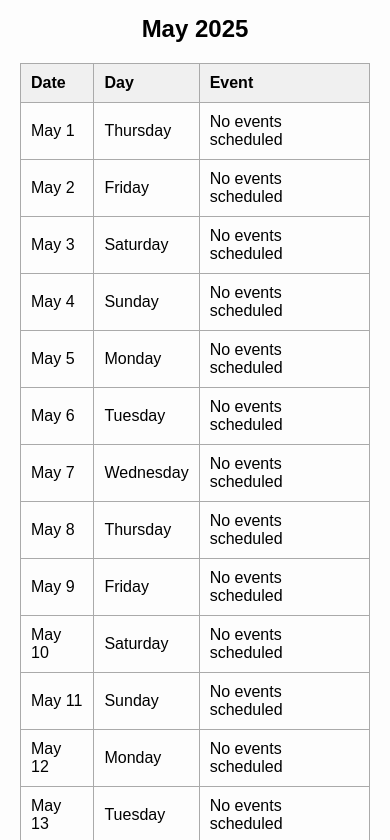
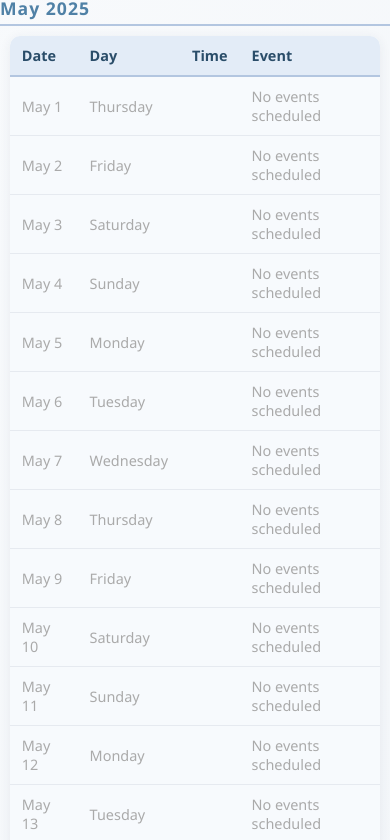
Before and after one commit to zaincbs/Family-Schedule, a plain HTML site: page index.html in a window 390 px wide. Shown: the part 102-942 px from the top of the page. Drawn offline with Linux system fonts and the light colour scheme.

Commit message:
beautify added

```diff
--- a/index.html
+++ b/index.html
@@ -5,33 +5,79 @@
   <title>Calendar: May - August 2025</title>
   <style>
     body {
-      font-family: Arial, sans-serif;
-      margin: 20px;
-      background-color: #fdfdfd;
+      font-family: 'Segoe UI', Arial, sans-serif;
+      margin: 0;
+      background: linear-gradient(120deg, #f8fafc 0%, #e0e7ef 100%);
+      color: #222;
     }
-    h1, h2 {
-      text-align: center;
+    h1 {
+      margin-top: 30px;
+      font-size: 2.2em;
+      letter-spacing: 1px;
+      color: #2a4d69;
     }
-    table {
-      width: 100%;
-      border-collapse: collapse;
-      margin-bottom: 40px;
+    h2 {
+      margin-top: 40px;
+      margin-bottom: 10px;
+      color: #4f81a6;
+      border-bottom: 2px solid #b3c6e0;
+      padding-bottom: 4px;
+      font-size: 1.3em;
+      letter-spacing: 1px;
+    }
+    .calendar-table {
+      width: 95%;
+      margin: 0 auto 40px auto;
+      border-collapse: separate;
+      border-spacing: 0;
+      box-shadow: 0 2px 12px rgba(44,62,80,0.07);
+      background: #fff;
+      border-radius: 10px;
+      overflow: hidden;
     }
     th, td {
-      border: 1px solid #aaa;
-      padding: 10px;
+      padding: 10px 12px;
       text-align: left;
     }
     th {
-      background-color: #f0f0f0;
+      background-color: #e3ecf7;
+      color: #2a4d69;
+      font-weight: 600;
+      border-bottom: 2px solid #b3c6e0;
     }
-    .highlight {
+    tr:not(:last-child) td {
+      border-bottom: 1px solid #e6eaf0;
+    }
+    tr.event-row {
+      background-color: #f9f6e7;
+    }
+    tr.event-row .highlight {
+      color: #b85c38;
       font-weight: bold;
-      color: #d14;
+    }
+    tr.no-event-row {
+      color: #aaa;
+      background: #f7fafd;
+    }
+    tr:hover {
+      background: #f0f6fa;
+      transition: background 0.2s;
+    }
+    .today-row {
+      background: #d1e7dd !important;
+      font-weight: bold;
+    }
+    @media (max-width: 700px) {
+      .calendar-table, th, td {
+        font-size: 0.95em;
+      }
+      h1 { font-size: 1.3em; }
+      h2 { font-size: 1.1em; }
     }
     @media print {
       body { margin: 0; }
-      table { page-break-inside: avoid; }
+      .calendar-table { box-shadow: none; }
+      h1, h2 { color: #000; }
     }
   </style>
 </head>
@@ -39,167 +85,168 @@
   <h1>Calendar: May - August 2025</h1>
 
   <h2>May 2025</h2>
-  <table>
+  <table class="calendar-table">
     <tr>
       <th>Date</th>
       <th>Day</th>
+      <th>Time</th>
       <th>Event</th>
     </tr>
     <!-- May 2025: 31 days, May 1 is Thursday -->
-    <tr><td>May 1</td><td>Thursday</td><td>No events scheduled</td></tr>
-    <tr><td>May 2</td><td>Friday</td><td>No events scheduled</td></tr>
-    <tr><td>May 3</td><td>Saturday</td><td>No events scheduled</td></tr>
-    <tr><td>May 4</td><td>Sunday</td><td>No events scheduled</td></tr>
-    <tr><td>May 5</td><td>Monday</td><td>No events scheduled</td></tr>
-    <tr><td>May 6</td><td>Tuesday</td><td>No events scheduled</td></tr>
-    <tr><td>May 7</td><td>Wednesday</td><td>No events scheduled</td></tr>
-    <tr><td>May 8</td><td>Thursday</td><td>No events scheduled</td></tr>
-    <tr><td>May 9</td><td>Friday</td><td>No events scheduled</td></tr>
-    <tr><td>May 10</td><td>Saturday</td><td>No events scheduled</td></tr>
-    <tr><td>May 11</td><td>Sunday</td><td>No events scheduled</td></tr>
-    <tr><td>May 12</td><td>Monday</td><td>No events scheduled</td></tr>
-    <tr><td>May 13</td><td>Tuesday</td><td>No events scheduled</td></tr>
-    <tr><td>May 14</td><td>Wednesday</td><td>No events scheduled</td></tr>
-    <tr><td>May 15</td><td>Thursday</td><td>No events scheduled</td></tr>
-    <tr><td>May 16</td><td>Friday</td><td>No events scheduled</td></tr>
-    <tr><td>May 17</td><td>Saturday</td><td>No events scheduled</td></tr>
-    <tr><td>May 18</td><td>Sunday</td><td>No events scheduled</td></tr>
-    <tr><td>May 19</td><td>Monday</td><td>No events scheduled</td></tr>
-    <tr><td>May 20</td><td>Tuesday</td><td>No events scheduled</td></tr>
-    <tr><td>May 21</td><td>Wednesday</td><td>No events scheduled</td></tr>
-    <tr><td>May 22</td><td>Thursday</td><td>No events scheduled</td></tr>
-    <tr><td>May 23</td><td>Friday</td><td>No events scheduled</td></tr>
-    <tr><td>May 24</td><td>Saturday</td><td>No events scheduled</td></tr>
-    <tr><td>May 25</td><td>Sunday</td><td>No events scheduled</td></tr>
-    <tr><td>May 26</td><td>Monday</td><td>No events scheduled</td></tr>
-    <tr><td>May 27</td><td>Tuesday</td><td>No events scheduled</td></tr>
-    <tr><td>May 28</td><td>Wednesday</td><td>No events scheduled</td></tr>
-    <tr><td>May 29</td><td>Thursday</td><td>No events scheduled</td></tr>
-    <tr><td>May 30</td><td>Friday</td><td>Staff Dinner</td></tr>
-    <tr><td>May 31</td><td>Saturday</td><td>Zohair Walima (EG)</td></tr>
-    <tr><td>May 31</td><td>Saturday</td><td>Cricket Game</td></tr>
+    <tr class="no-event-row"><td>May 1</td><td>Thursday</td><td></td><td>No events scheduled</td></tr>
+    <tr class="no-event-row"><td>May 2</td><td>Friday</td><td></td><td>No events scheduled</td></tr>
+    <tr class="no-event-row"><td>May 3</td><td>Saturday</td><td></td><td>No events scheduled</td></tr>
+    <tr class="no-event-row"><td>May 4</td><td>Sunday</td><td></td><td>No events scheduled</td></tr>
+    <tr class="no-event-row"><td>May 5</td><td>Monday</td><td></td><td>No events scheduled</td></tr>
+    <tr class="no-event-row"><td>May 6</td><td>Tuesday</td><td></td><td>No events scheduled</td></tr>
+    <tr class="no-event-row"><td>May 7</td><td>Wednesday</td><td></td><td>No events scheduled</td></tr>
+    <tr class="no-event-row"><td>May 8</td><td>Thursday</td><td></td><td>No events scheduled</td></tr>
+    <tr class="no-event-row"><td>May 9</td><td>Friday</td><td></td><td>No events scheduled</td></tr>
+    <tr class="no-event-row"><td>May 10</td><td>Saturday</td><td></td><td>No events scheduled</td></tr>
+    <tr class="no-event-row"><td>May 11</td><td>Sunday</td><td></td><td>No events scheduled</td></tr>
+    <tr class="no-event-row"><td>May 12</td><td>Monday</td><td></td><td>No events scheduled</td></tr>
+    <tr class="no-event-row"><td>May 13</td><td>Tuesday</td><td></td><td>No events scheduled</td></tr>
+    <tr class="no-event-row"><td>May 14</td><td>Wednesday</td><td></td><td>No events scheduled</td></tr>
+    <tr class="no-event-row"><td>May 15</td><td>Thursday</td><td></td><td>No events scheduled</td></tr>
+    <tr class="no-event-row"><td>May 16</td><td>Friday</td><td></td><td>No events scheduled</td></tr>
+    <tr class="no-event-row"><td>May 17</td><td>Saturday</td><td></td><td>No events scheduled</td></tr>
+    <tr class="no-event-row"><td>May 18</td><td>Sunday</td><td></td><td>No events scheduled</td></tr>
+    <tr class="no-event-row"><td>May 19</td><td>Monday</td><td></td><td>No events scheduled</td></tr>
+    <tr class="no-event-row"><td>May 20</td><td>Tuesday</td><td></td><td>No events scheduled</td></tr>
+    <tr class="no-event-row"><td>May 21</td><td>Wednesday</td><td></td><td>No events scheduled</td></tr>
+    <tr class="no-event-row"><td>May 22</td><td>Thursday</td><td></td><td>No events scheduled</td></tr>
+    <tr class="no-event-row"><td>May 23</td><td>Friday</td><td></td><td>No events scheduled</td></tr>
+    <tr class="no-event-row"><td>May 24</td><td>Saturday</td><td></td><td>No events scheduled</td></tr>
+    <tr class="no-event-row"><td>May 25</td><td>Sunday</td><td></td><td>No events scheduled</td></tr>
+    <tr class="no-event-row"><td>May 26</td><td>Monday</td><td></td><td>No events scheduled</td></tr>
+    <tr class="no-event-row"><td>May 27</td><td>Tuesday</td><td></td><td>No events scheduled</td></tr>
+    <tr class="no-event-row"><td>May 28</td><td>Wednesday</td><td></td><td>No events scheduled</td></tr>
+    <tr class="no-event-row"><td>May 29</td><td>Thursday</td><td></td><td>No events scheduled</td></tr>
+    <tr class="event-row"><td>May 30</td><td>Friday</td><td></td><td>Staff Dinner</td></tr>
+    <tr class="event-row"><td>May 31</td><td>Saturday</td><td></td><td>Zohair Walima (EG)</td></tr>
+    <tr class="event-row"><td>May 31</td><td>Saturday</td><td></td><td>Cricket Game</td></tr>
   </table>
 
   <h2>June 2025</h2>
-  <table>
+  <table class="calendar-table">
     <tr>
       <th>Date</th>
       <th>Day</th>
+      <th>Time</th>
       <th>Event</th>
     </tr>
-    <!-- June 2025: 30 days, June 1 is Sunday -->
-    <tr><td>June 1</td><td>Sunday</td><td>Drop off Ruhma & Salman Bhai at the airport at 3:00 PM</td></tr>
-    <tr><td>June 2</td><td>Monday</td><td>Baba Arrival</td></tr>
-    <tr><td>June 3</td><td>Tuesday</td><td>No events scheduled</td></tr>
-    <tr><td>June 4</td><td>Wednesday</td><td>Hammad's Pre-K Graduation + Potluck</td></tr>
-    <tr><td>June 5</td><td>Thursday</td><td>Graduation</td></tr>
-    <tr><td>June 6</td><td>Friday</td><td>Eid</td></tr>
-    <tr><td>June 7</td><td>Saturday</td><td>Eid Celebrations (Bushra, Home, Amer Mamu)</td></tr>
-    <tr><td>June 8</td><td>Sunday</td><td>Cricket Game</td></tr>
-    <tr><td>June 9</td><td>Monday</td><td>No events scheduled</td></tr>
-    <tr><td>June 10</td><td>Tuesday</td><td>No events scheduled</td></tr>
-    <tr><td>June 11</td><td>Wednesday</td><td>No events scheduled</td></tr>
-    <tr><td>June 12</td><td>Thursday</td><td>No events scheduled</td></tr>
-    <tr><td>June 13</td><td>Friday</td><td class="highlight">Alian’s SWANA Cultural Graduation Ceremony</td></tr>
-    <tr><td>June 14</td><td>Saturday</td><td class="highlight">Cricket Game / Alian’s Cal Poly Large Graduation Ceremony</td></tr>
-    <tr><td>June 15</td><td>Sunday</td><td class="highlight">Alian’s Civil Department Graduation Ceremony</td></tr>
-    <tr><td>June 16</td><td>Monday</td><td>No events scheduled</td></tr>
-    <tr><td>June 17</td><td>Tuesday</td><td>No events scheduled</td></tr>
-    <tr><td>June 18</td><td>Wednesday</td><td>No events scheduled</td></tr>
-    <tr><td>June 19</td><td>Thursday</td><td>No events scheduled</td></tr>
-    <tr><td>June 20</td><td>Friday</td><td>No events scheduled</td></tr>
-    <tr><td>June 21</td><td>Saturday</td><td>No events scheduled</td></tr>
-    <tr><td>June 22</td><td>Sunday</td><td>No events scheduled</td></tr>
-    <tr><td>June 23</td><td>Monday</td><td>No events scheduled</td></tr>
-    <tr><td>June 24</td><td>Tuesday</td><td>No events scheduled</td></tr>
-    <tr><td>June 25</td><td>Wednesday</td><td>No events scheduled</td></tr>
-    <tr><td>June 26</td><td>Thursday</td><td>No events scheduled</td></tr>
-    <tr><td>June 27</td><td>Friday</td><td>No events scheduled</td></tr>
-    <tr><td>June 28</td><td>Saturday</td><td>Cricket Game</td></tr>
-    <tr><td>June 29</td><td>Sunday</td><td>No events scheduled</td></tr>
-    <tr><td>June 30</td><td>Monday</td><td>No events scheduled</td></tr>
+    <tr class="event-row"><td>June 1</td><td>Sunday</td><td>3:00 PM</td><td>Drop off Ruhma & Salman Bhai at the airport</td></tr>
+    <tr class="event-row"><td>June 2</td><td>Monday</td><td></td><td>Baba Arrival</td></tr>
+    <tr class="no-event-row"><td>June 3</td><td>Tuesday</td><td></td><td>No events scheduled</td></tr>
+    <tr class="event-row"><td>June 4</td><td>Wednesday</td><td></td><td>Hammad's Pre-K Graduation + Potluck</td></tr>
+    <tr class="event-row"><td>June 5</td><td>Thursday</td><td></td><td>Graduation</td></tr>
+    <tr class="event-row"><td>June 6</td><td>Friday</td><td></td><td>Eid</td></tr>
+    <tr class="event-row"><td>June 7</td><td>Saturday</td><td></td><td>Eid Celebrations (Bushra, Home, Amer Mamu)</td></tr>
+    <tr class="event-row"><td>June 8</td><td>Sunday</td><td></td><td>Cricket Game</td></tr>
+    <tr class="no-event-row"><td>June 9</td><td>Monday</td><td></td><td>No events scheduled</td></tr>
+    <tr class="no-event-row"><td>June 10</td><td>Tuesday</td><td></td><td>No events scheduled</td></tr>
+    <tr class="no-event-row"><td>June 11</td><td>Wednesday</td><td></td><td>No events scheduled</td></tr>
+    <tr class="no-event-row"><td>June 12</td><td>Thursday</td><td></td><td>No events scheduled</td></tr>
+    <tr class="event-row"><td>June 13</td><td>Friday</td><td></td><td class="highlight">Alian’s SWANA Cultural Graduation Ceremony</td></tr>
+    <tr class="event-row"><td>June 14</td><td>Saturday</td><td></td><td class="highlight">Cricket Game / Alian’s Cal Poly Large Graduation Ceremony</td></tr>
+    <tr class="event-row"><td>June 15</td><td>Sunday</td><td></td><td class="highlight">Alian’s Civil Department Graduation Ceremony</td></tr>
+    <tr class="no-event-row"><td>June 16</td><td>Monday</td><td></td><td>No events scheduled</td></tr>
+    <tr class="no-event-row"><td>June 17</td><td>Tuesday</td><td></td><td>No events scheduled</td></tr>
+    <tr class="no-event-row"><td>June 18</td><td>Wednesday</td><td></td><td>No events scheduled</td></tr>
+    <tr class="no-event-row"><td>June 19</td><td>Thursday</td><td></td><td>No events scheduled</td></tr>
+    <tr class="no-event-row"><td>June 20</td><td>Friday</td><td></td><td>No events scheduled</td></tr>
+    <tr class="no-event-row"><td>June 21</td><td>Saturday</td><td></td><td>No events scheduled</td></tr>
+    <tr class="no-event-row"><td>June 22</td><td>Sunday</td><td></td><td>No events scheduled</td></tr>
+    <tr class="no-event-row"><td>June 23</td><td>Monday</td><td></td><td>No events scheduled</td></tr>
+    <tr class="no-event-row"><td>June 24</td><td>Tuesday</td><td></td><td>No events scheduled</td></tr>
+    <tr class="no-event-row"><td>June 25</td><td>Wednesday</td><td></td><td>No events scheduled</td></tr>
+    <tr class="no-event-row"><td>June 26</td><td>Thursday</td><td></td><td>No events scheduled</td></tr>
+    <tr class="no-event-row"><td>June 27</td><td>Friday</td><td></td><td>No events scheduled</td></tr>
+    <tr class="event-row"><td>June 28</td><td>Saturday</td><td></td><td>Cricket Game</td></tr>
+    <tr class="no-event-row"><td>June 29</td><td>Sunday</td><td></td><td>No events scheduled</td></tr>
+    <tr class="no-event-row"><td>June 30</td><td>Monday</td><td></td><td>No events scheduled</td></tr>
   </table>
 
   <h2>July 2025</h2>
-  <table>
+  <table class="calendar-table">
     <tr>
       <th>Date</th>
       <th>Day</th>
+      <th>Time</th>
       <th>Event</th>
     </tr>
-    <!-- July 2025: 31 days, July 1 is Tuesday -->
-    <tr><td>July 1</td><td>Tuesday</td><td>No events scheduled</td></tr>
-    <tr><td>July 2</td><td>Wednesday</td><td>No events scheduled</td></tr>
-    <tr><td>July 3</td><td>Thursday</td><td>No events scheduled</td></tr>
-    <tr><td>July 4</td><td>Friday</td><td>No events scheduled</td></tr>
-    <tr><td>July 5</td><td>Saturday</td><td>No events scheduled</td></tr>
-    <tr><td>July 6</td><td>Sunday</td><td>No events scheduled</td></tr>
-    <tr><td>July 7</td><td>Monday</td><td>No events scheduled</td></tr>
-    <tr><td>July 8</td><td>Tuesday</td><td>No events scheduled</td></tr>
-    <tr><td>July 9</td><td>Wednesday</td><td>No events scheduled</td></tr>
-    <tr><td>July 10</td><td>Thursday</td><td>No events scheduled</td></tr>
-    <tr><td>July 11</td><td>Friday</td><td>No events scheduled</td></tr>
-    <tr><td>July 12</td><td>Saturday</td><td>Cricket Game</td></tr>
-    <tr><td>July 13</td><td>Sunday</td><td>No events scheduled</td></tr>
-    <tr><td>July 14</td><td>Monday</td><td>No events scheduled</td></tr>
-    <tr><td>July 15</td><td>Tuesday</td><td>No events scheduled</td></tr>
-    <tr><td>July 16</td><td>Wednesday</td><td>No events scheduled</td></tr>
-    <tr><td>July 17</td><td>Thursday</td><td>No events scheduled</td></tr>
-    <tr><td>July 18</td><td>Friday</td><td>No events scheduled</td></tr>
-    <tr><td>July 19</td><td>Saturday</td><td>Ainie Baji’s 40th (Roseville)</td></tr>
-    <tr><td>July 20</td><td>Sunday</td><td>Cricket Game</td></tr>
-    <tr><td>July 21</td><td>Monday</td><td>No events scheduled</td></tr>
-    <tr><td>July 22</td><td>Tuesday</td><td>No events scheduled</td></tr>
-    <tr><td>July 23</td><td>Wednesday</td><td>No events scheduled</td></tr>
-    <tr><td>July 24</td><td>Thursday</td><td>No events scheduled</td></tr>
-    <tr><td>July 25</td><td>Friday</td><td>No events scheduled</td></tr>
-    <tr><td>July 26</td><td>Saturday</td><td>10th Anniversary + Mina’s Due Date (Baby Shower)</td></tr>
-    <tr><td>July 27</td><td>Sunday</td><td>Hamza Arriving</td></tr>
-    <tr><td>July 28</td><td>Monday</td><td>No events scheduled</td></tr>
-    <tr><td>July 29</td><td>Tuesday</td><td>No events scheduled</td></tr>
-    <tr><td>July 30</td><td>Wednesday</td><td>No events scheduled</td></tr>
-    <tr><td>July 31</td><td>Thursday</td><td>No events scheduled</td></tr>
+    <tr class="no-event-row"><td>July 1</td><td>Tuesday</td><td></td><td>No events scheduled</td></tr>
+    <tr class="no-event-row"><td>July 2</td><td>Wednesday</td><td></td><td>No events scheduled</td></tr>
+    <tr class="no-event-row"><td>July 3</td><td>Thursday</td><td></td><td>No events scheduled</td></tr>
+    <tr class="no-event-row"><td>July 4</td><td>Friday</td><td></td><td>No events scheduled</td></tr>
+    <tr class="no-event-row"><td>July 5</td><td>Saturday</td><td></td><td>No events scheduled</td></tr>
+    <tr class="no-event-row"><td>July 6</td><td>Sunday</td><td></td><td>No events scheduled</td></tr>
+    <tr class="no-event-row"><td>July 7</td><td>Monday</td><td></td><td>No events scheduled</td></tr>
+    <tr class="no-event-row"><td>July 8</td><td>Tuesday</td><td></td><td>No events scheduled</td></tr>
+    <tr class="no-event-row"><td>July 9</td><td>Wednesday</td><td></td><td>No events scheduled</td></tr>
+    <tr class="no-event-row"><td>July 10</td><td>Thursday</td><td></td><td>No events scheduled</td></tr>
+    <tr class="no-event-row"><td>July 11</td><td>Friday</td><td></td><td>No events scheduled</td></tr>
+    <tr class="event-row"><td>July 12</td><td>Saturday</td><td></td><td>Cricket Game</td></tr>
+    <tr class="no-event-row"><td>July 13</td><td>Sunday</td><td></td><td>No events scheduled</td></tr>
+    <tr class="no-event-row"><td>July 14</td><td>Monday</td><td></td><td>No events scheduled</td></tr>
+    <tr class="no-event-row"><td>July 15</td><td>Tuesday</td><td></td><td>No events scheduled</td></tr>
+    <tr class="no-event-row"><td>July 16</td><td>Wednesday</td><td></td><td>No events scheduled</td></tr>
+    <tr class="no-event-row"><td>July 17</td><td>Thursday</td><td></td><td>No events scheduled</td></tr>
+    <tr class="no-event-row"><td>July 18</td><td>Friday</td><td></td><td>No events scheduled</td></tr>
+    <tr class="event-row"><td>July 19</td><td>Saturday</td><td></td><td>Ainie Baji’s 40th (Roseville)</td></tr>
+    <tr class="event-row"><td>July 20</td><td>Sunday</td><td></td><td>Cricket Game</td></tr>
+    <tr class="no-event-row"><td>July 21</td><td>Monday</td><td></td><td>No events scheduled</td></tr>
+    <tr class="no-event-row"><td>July 22</td><td>Tuesday</td><td></td><td>No events scheduled</td></tr>
+    <tr class="no-event-row"><td>July 23</td><td>Wednesday</td><td></td><td>No events scheduled</td></tr>
+    <tr class="no-event-row"><td>July 24</td><td>Thursday</td><td></td><td>No events scheduled</td></tr>
+    <tr class="no-event-row"><td>July 25</td><td>Friday</td><td></td><td>No events scheduled</td></tr>
+    <tr class="event-row"><td>July 26</td><td>Saturday</td><td></td><td>10th Anniversary + Mina’s Due Date (Baby Shower)</td></tr>
+    <tr class="event-row"><td>July 27</td><td>Sunday</td><td></td><td>Hamza Arriving</td></tr>
+    <tr class="no-event-row"><td>July 28</td><td>Monday</td><td></td><td>No events scheduled</td></tr>
+    <tr class="no-event-row"><td>July 29</td><td>Tuesday</td><td></td><td>No events scheduled</td></tr>
+    <tr class="no-event-row"><td>July 30</td><td>Wednesday</td><td></td><td>No events scheduled</td></tr>
+    <tr class="no-event-row"><td>July 31</td><td>Thursday</td><td></td><td>No events scheduled</td></tr>
   </table>
 
   <h2>August 2025</h2>
-  <table>
+  <table class="calendar-table">
     <tr>
       <th>Date</th>
       <th>Day</th>
+      <th>Time</th>
       <th>Event</th>
     </tr>
-    <!-- August 2025: 31 days, August 1 is Friday -->
-    <tr><td>August 1</td><td>Friday</td><td>No events scheduled</td></tr>
-    <tr><td>August 2</td><td>Saturday</td><td>No events scheduled</td></tr>
-    <tr><td>August 3</td><td>Sunday</td><td>Cricket Game / Areeba’s Baby Shower</td></tr>
-    <tr><td>August 4</td><td>Monday</td><td>No events scheduled</td></tr>
-    <tr><td>August 5</td><td>Tuesday</td><td>No events scheduled</td></tr>
-    <tr><td>August 6</td><td>Wednesday</td><td>Rear Staff</td></tr>
-    <tr><td>August 7</td><td>Thursday</td><td>No events scheduled</td></tr>
-    <tr><td>August 8</td><td>Friday</td><td>No events scheduled</td></tr>
-    <tr><td>August 9</td><td>Saturday</td><td>No events scheduled</td></tr>
-    <tr><td>August 10</td><td>Sunday</td><td>No events scheduled</td></tr>
-    <tr><td>August 11</td><td>Monday</td><td>No events scheduled</td></tr>
-    <tr><td>August 12</td><td>Tuesday</td><td>No events scheduled</td></tr>
-    <tr><td>August 13</td><td>Wednesday</td><td>No events scheduled</td></tr>
-    <tr><td>August 14</td><td>Thursday</td><td>No events scheduled</td></tr>
-    <tr><td>August 15</td><td>Friday</td><td>No events scheduled</td></tr>
-    <tr><td>August 16</td><td>Saturday</td><td>No events scheduled</td></tr>
-    <tr><td>August 17</td><td>Sunday</td><td>No events scheduled</td></tr>
-    <tr><td>August 18</td><td>Monday</td><td>First Day of School</td></tr>
-    <tr><td>August 19</td><td>Tuesday</td><td>No events scheduled</td></tr>
-    <tr><td>August 20</td><td>Wednesday</td><td>No events scheduled</td></tr>
-    <tr><td>August 21</td><td>Thursday</td><td>No events scheduled</td></tr>
-    <tr><td>August 22</td><td>Friday</td><td>No events scheduled</td></tr>
-    <tr><td>August 23</td><td>Saturday</td><td>No events scheduled</td></tr>
-    <tr><td>August 24</td><td>Sunday</td><td>Cricket Game</td></tr>
-    <tr><td>August 25</td><td>Monday</td><td>No events scheduled</td></tr>
-    <tr><td>August 26</td><td>Tuesday</td><td>No events scheduled</td></tr>
-    <tr><td>August 27</td><td>Wednesday</td><td>No events scheduled</td></tr>
-    <tr><td>August 28</td><td>Thursday</td><td>No events scheduled</td></tr>
-    <tr><td>August 29</td><td>Friday</td><td>No events scheduled</td></tr>
-    <tr><td>August 30</td><td>Saturday</td><td>No events scheduled</td></tr>
-    <tr><td>August 31</td><td>Sunday</td><td>No events scheduled</td></tr>
+    <tr class="no-event-row"><td>August 1</td><td>Friday</td><td></td><td>No events scheduled</td></tr>
+    <tr class="no-event-row"><td>August 2</td><td>Saturday</td><td></td><td>No events scheduled</td></tr>
+    <tr class="event-row"><td>August 3</td><td>Sunday</td><td></td><td>Cricket Game / Areeba’s Baby Shower</td></tr>
+    <tr class="no-event-row"><td>August 4</td><td>Monday</td><td></td><td>No events scheduled</td></tr>
+    <tr class="no-event-row"><td>August 5</td><td>Tuesday</td><td></td><td>No events scheduled</td></tr>
+    <tr class="event-row"><td>August 6</td><td>Wednesday</td><td></td><td>Rear Staff</td></tr>
+    <tr class="no-event-row"><td>August 7</td><td>Thursday</td><td></td><td>No events scheduled</td></tr>
+    <tr class="no-event-row"><td>August 8</td><td>Friday</td><td></td><td>No events scheduled</td></tr>
+    <tr class="no-event-row"><td>August 9</td><td>Saturday</td><td></td><td>No events scheduled</td></tr>
+    <tr class="no-event-row"><td>August 10</td><td>Sunday</td><td></td><td>No events scheduled</td></tr>
+    <tr class="no-event-row"><td>August 11</td><td>Monday</td><td></td><td>No events scheduled</td></tr>
+    <tr class="no-event-row"><td>August 12</td><td>Tuesday</td><td></td><td>No events scheduled</td></tr>
+    <tr class="no-event-row"><td>August 13</td><td>Wednesday</td><td></td><td>No events scheduled</td></tr>
+    <tr class="no-event-row"><td>August 14</td><td>Thursday</td><td></td><td>No events scheduled</td></tr>
+    <tr class="no-event-row"><td>August 15</td><td>Friday</td><td></td><td>No events scheduled</td></tr>
+    <tr class="no-event-row"><td>August 16</td><td>Saturday</td><td></td><td>No events scheduled</td></tr>
+    <tr class="no-event-row"><td>August 17</td><td>Sunday</td><td></td><td>No events scheduled</td></tr>
+    <tr class="event-row"><td>August 18</td><td>Monday</td><td></td><td>First Day of School</td></tr>
+    <tr class="no-event-row"><td>August 19</td><td>Tuesday</td><td></td><td>No events scheduled</td></tr>
+    <tr class="no-event-row"><td>August 20</td><td>Wednesday</td><td></td><td>No events scheduled</td></tr>
+    <tr class="no-event-row"><td>August 21</td><td>Thursday</td><td></td><td>No events scheduled</td></tr>
+    <tr class="no-event-row"><td>August 22</td><td>Friday</td><td></td><td>No events scheduled</td></tr>
+    <tr class="no-event-row"><td>August 23</td><td>Saturday</td><td></td><td>No events scheduled</td></tr>
+    <tr class="event-row"><td>August 24</td><td>Sunday</td><td></td><td>Cricket Game</td></tr>
+    <tr class="no-event-row"><td>August 25</td><td>Monday</td><td></td><td>No events scheduled</td></tr>
+    <tr class="no-event-row"><td>August 26</td><td>Tuesday</td><td></td><td>No events scheduled</td></tr>
+    <tr class="no-event-row"><td>August 27</td><td>Wednesday</td><td></td><td>No events scheduled</td></tr>
+    <tr class="no-event-row"><td>August 28</td><td>Thursday</td><td></td><td>No events scheduled</td></tr>
+    <tr class="no-event-row"><td>August 29</td><td>Friday</td><td></td><td>No events scheduled</td></tr>
+    <tr class="no-event-row"><td>August 30</td><td>Saturday</td><td></td><td>No events scheduled</td></tr>
+    <tr class="no-event-row"><td>August 31</td><td>Sunday</td><td></td><td>No events scheduled</td></tr>
   </table>
 </body>
 </html>
```
